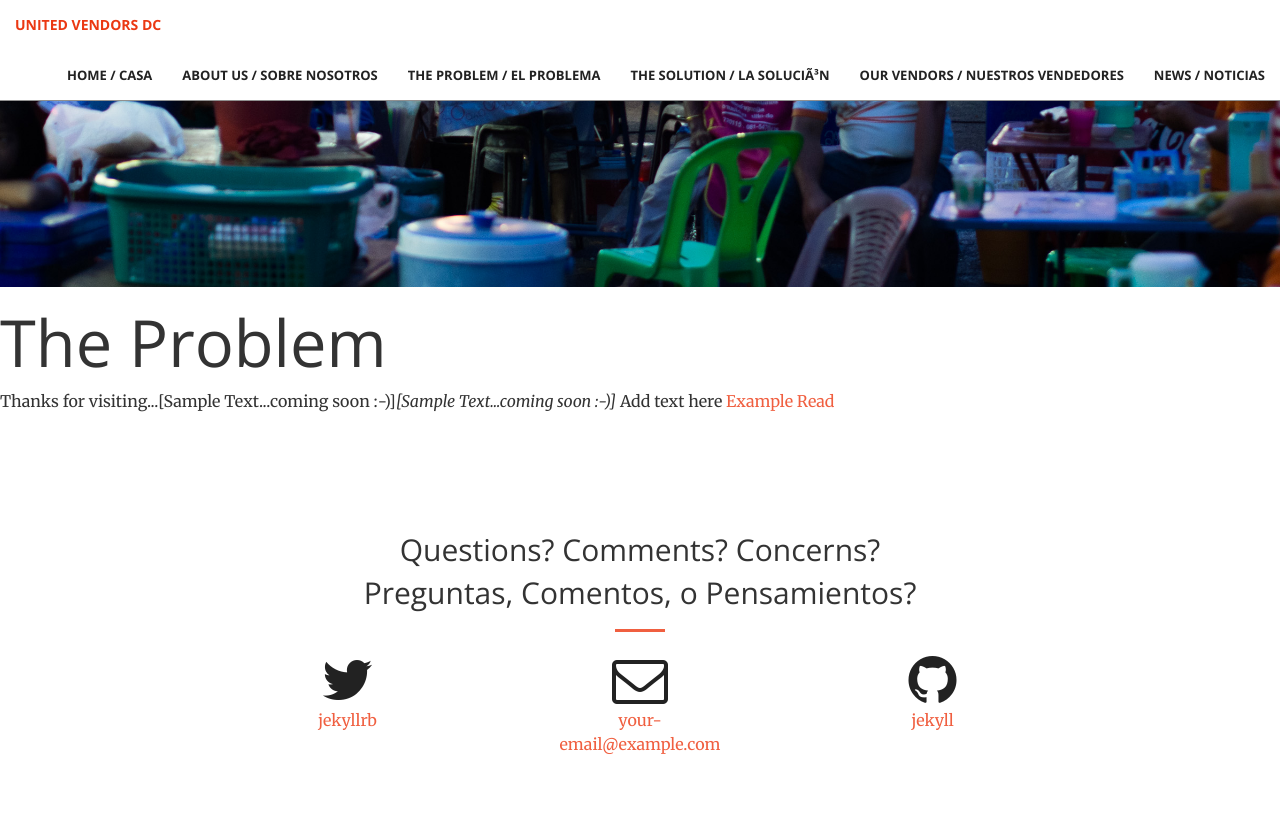
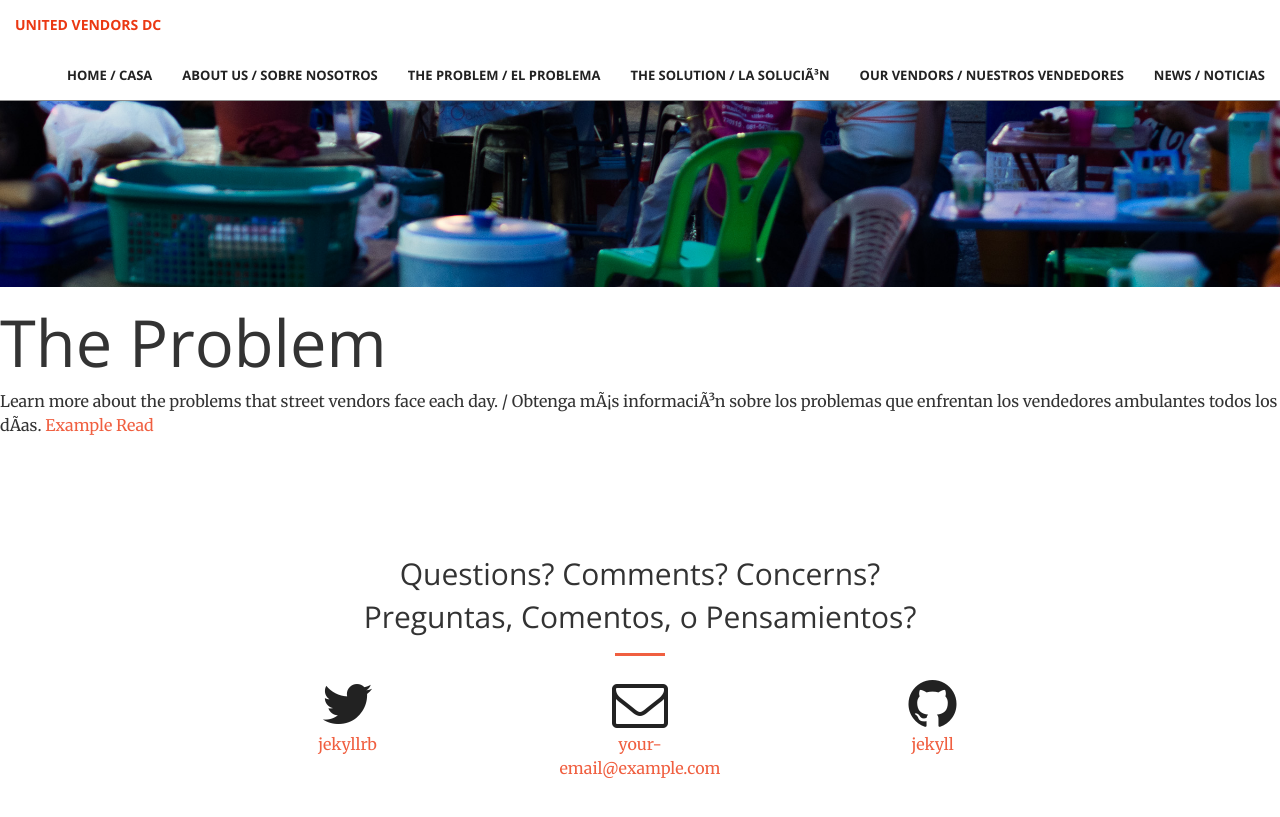
Before and after one commit to UnitedVendorsDC/unitedvendorsdc.github.io, a Jekyll site: the page built from theProblem.html, in a window 1280 px wide and 900 px high, scrolled down 633 px. Shown: the top 817 px of the window. Built offline with Jekyll 4.4.1, drawn with Linux system fonts in a browser that asks for light colours.

Commit message:
Update theProblem.html

```diff
--- a/theProblem.html
+++ b/theProblem.html
@@ -6,6 +6,7 @@ title: The Problem
 <div class="blurb">
 
 	<h1>The Problem</h1>
-	<p>Thanks for visiting...[Sample Text...coming soon :-)]<em>[Sample Text...coming soon :-)]</em> Add text here <a href="/about">Example Read</a></p>
+	<p>Learn more about the problems that street vendors face each day. / Obtenga más información sobre los problemas que enfrentan los vendedores ambulantes todos los días.
+</em> <a href="/about">Example Read</a></p>
 
 </div><!-- /.blurb -->
```
